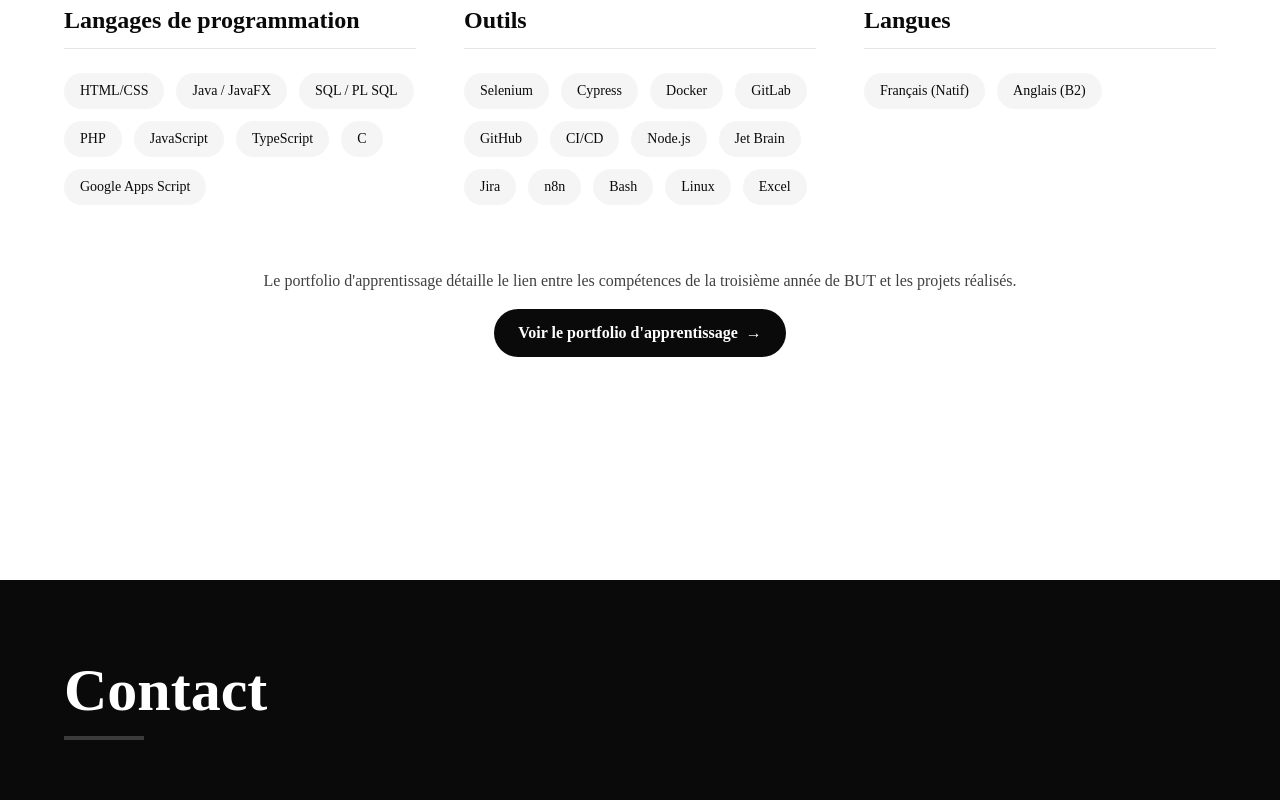
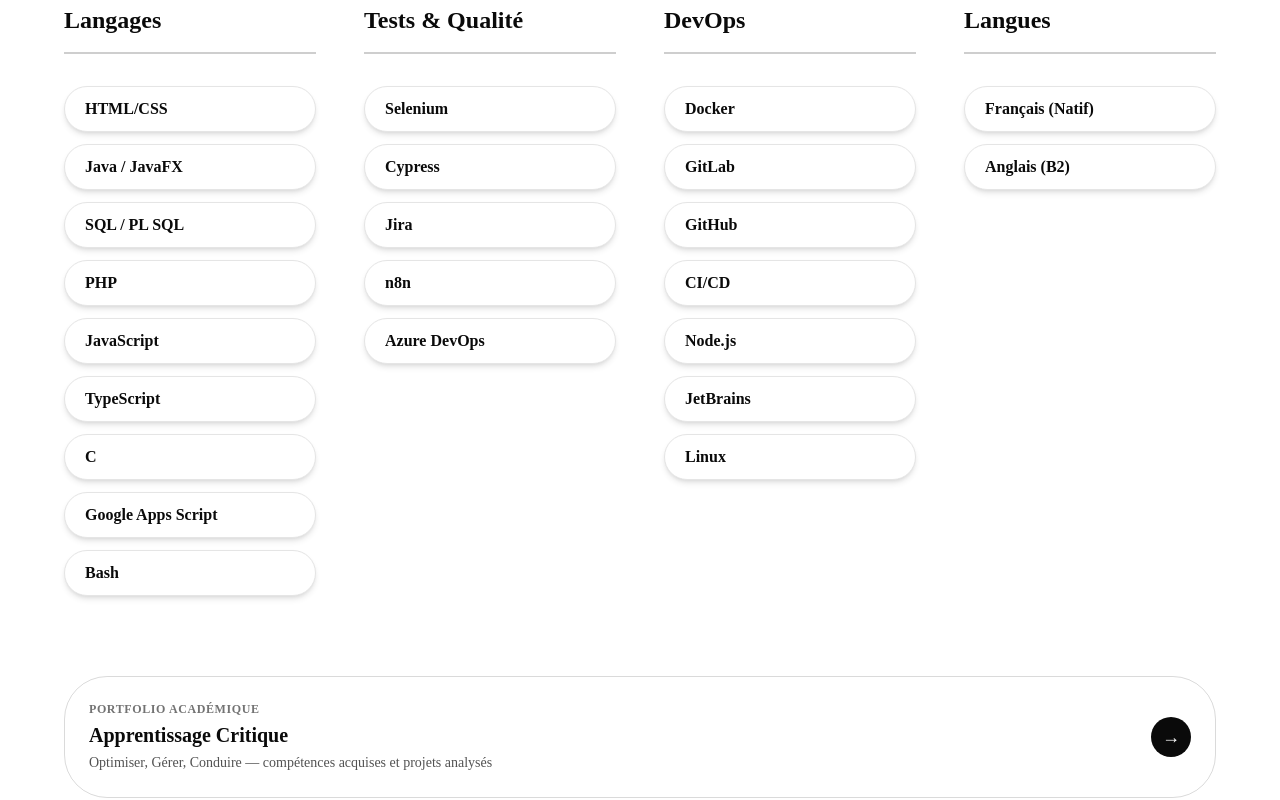
Before and after one commit to M2M2005/Site-Web, a Next.js app: page / in a window 1280 px wide. Shown: the part 6840-7640 px from the top of the page. Built offline with nearby package versions, Linux system fonts and the light colour scheme.

Commit message:
compétence

```diff
--- a/components/sections/apprentissage-section.tsx
+++ b/components/sections/apprentissage-section.tsx
@@ -25,25 +25,25 @@
         items: [
             {
                 title: "Choisir des structures de données complexes adaptées au problème",
-                content: "J'ai choisi une base de données relationnelle pour gérer efficacement les produits, utilisateurs et commandes, car elle permettait de bien lier ces éléments. J'ai appris à évaluer les besoins d'un projet pour choisir la bonne structure de données.",
+                content: "J'ai choisi une base de données relationnelle pour gérer efficacement les produits, utilisateurs et commandes, car elle permettait de bien lier ces éléments. Cette expérience m'a permis d'acquérir une méthodologie d'évaluation des besoins pour choisir la structure de données la plus adaptée.",
                 projectLink: "#ecommerce",
                 projectName: "projet e-commerce",
             },
             {
                 title: "Utiliser des techniques algorithmiques adaptées pour des problèmes complexes",
-                content: "J'ai utilisé Elgamal pour chiffrer les votes envoyés au serveur. J'ai appris à appliquer des algos de cryptographie pour sécuriser les infos sensibles, ce qui m'a montré l'importance de la sécurité en développement.",
+                content: "J'ai utilisé Elgamal pour chiffrer les votes envoyés au serveur. Cette mise en pratique m'a permis de maîtriser l'application d'algorithmes de cryptographie pour sécuriser les informations sensibles, révélant ainsi l'importance fondamentale de la sécurité en développement.",
                 projectLink: "#referendum",
                 projectName: "projet référendum",
             },
             {
                 title: "Comprendre les enjeux et moyens de sécurisation des données et du code",
-                content: "La sécurité des données était cruciale. J'ai appris à trouver les failles et à utiliser des mesures de sécurité comme le chiffrement et la validation contre les injections SQL. C'est en faisant face à ces obligations et en appliquant ces solutions que j'ai compris l'importance de la sécurisation.",
+                content: "La sécurité des données était cruciale. Ce projet m'a permis de développer ma capacité à identifier les vulnérabilités et à mettre en œuvre des mesures de protection adaptées : chiffrement, validation des entrées, prévention des injections SQL. C'est en affrontant ces enjeux concrets que j'ai pleinement intégré l'importance de la sécurisation.",
                 projectLink: "#ecommerce",
                 projectName: "projet e-commerce",
             },
             {
                 title: "Évaluer l'impact environnemental et sociétal des solutions proposées",
-                content: "Dans mes projets, j'ai réalisé l'impact environnemental de l'informatique. Par exemple, pour le jeu LegendsBuster, on devait faire un jeu éco-responsable : code propre et optimisé, faible consommation et petite taille pour toucher plus de monde.",
+                content: "Dans mes projets, j'ai pris conscience de l'impact environnemental de l'informatique. Le développement de LegendsBuster illustre cette démarche éco-responsable : code optimisé, consommation énergétique réduite et taille minimale pour garantir une accessibilité maximale.",
                 projectLink: "#legendsbuster",
                 projectName: "LegendsBuster",
             },
@@ -84,7 +84,7 @@
             },
             {
                 title: "Manipuler des données hétérogènes",
-                content: "Pendant mon stage chez Orchestra - Travelsoft, j'ai récupéré des données au format IATA (aérien) et je les ai comparées avec des données internes de l'entreprise. Ça m'a beaucoup appris sur la gestion de données variées.",
+                content: "Pendant mon stage chez Orchestra - Travelsoft, j'ai récupéré des données au format IATA (aérien) et je les ai comparées avec des données internes de l'entreprise. Cette expérience m'a permis de développer mes compétences en gestion et harmonisation de données hétérogènes provenant de sources multiples.",
                 projectLink: "#orchestra",
                 projectName: "Orchestra - Travelsoft",
             },
@@ -113,19 +113,19 @@
             },
             {
                 title: "Formaliser les besoins du client et de l'utilisateur",
-                content: "Nous devions communiquer avec le client pour bien comprendre ses besoins et s'assurer que le système de vote répondait à ses attentes. J'ai appris à poser les bonnes questions et à reformuler pour m'assurer que tout le monde était sur la même longueur d'onde.",
+                content: "Nous devions communiquer avec le client pour bien comprendre ses besoins et s'assurer que le système de vote répondait à ses attentes. Cette collaboration m'a permis de développer mes compétences en communication : poser les questions pertinentes, reformuler pour valider la compréhension mutuelle et garantir l'alignement entre tous les acteurs du projet.",
                 projectLink: "#referendum",
                 projectName: "projet référendum",
             },
             {
                 title: "Identifier les critères de faisabilité d'un projet informatique",
-                content: "J'ai dû évaluer la faisabilité technique et économique du projet. J'ai appris à analyser les ressources nécessaires, le temps et le budget pour m'assurer que le projet était réalisable.",
+                content: "J'ai dû évaluer la faisabilité technique et économique du projet. Cette démarche m'a conduit à développer une approche structurée d'analyse des ressources nécessaires, des contraintes temporelles et budgétaires, afin de valider la viabilité du projet.",
                 projectLink: "#ecommerce",
                 projectName: "projet e-commerce",
             },
             {
                 title: "Définir et mettre en œuvre une démarche de suivi de projet",
-                content: "J'ai utilisé l'outil sur GitHub pour suivre l'avancement du projet. En créant des issues et en assignant des tâches, j'ai appris à gérer le temps et les ressources de manière efficace.",
+                content: "J'ai utilisé l'outil de gestion de projet sur GitHub pour suivre l'avancement du projet. La création d'issues et l'assignation de tâches m'ont permis de mettre en pratique une gestion rigoureuse du temps et des ressources, garantissant ainsi le respect des objectifs et des délais.",
                 projectLink: "#ecommerce",
                 projectName: "projet e-commerce",
             },
--- a/components/sections/skills-section.tsx
+++ b/components/sections/skills-section.tsx
@@ -14,7 +14,7 @@
 
 const skillsData: SkillCategory[] = [
     {
-        title: "Langages de programmation",
+        title: "Langages",
         skills: [
             { name: "HTML/CSS" },
             { name: "Java / JavaFX" },
@@ -24,24 +24,29 @@
             { name: "TypeScript" },
             { name: "C" },
             { name: "Google Apps Script" },
+            { name: "Bash" },
         ],
     },
     {
-        title: "Outils",
+        title: "Tests & Qualité",
         skills: [
             { name: "Selenium" },
             { name: "Cypress" },
+            { name: "Jira" },
+            { name: "n8n" },
+            { name: "Azure DevOps" },
+        ],
+    },
+    {
+        title: "DevOps",
+        skills: [
             { name: "Docker" },
             { name: "GitLab" },
             { name: "GitHub" },
             { name: "CI/CD" },
             { name: "Node.js" },
-            { name: "Jet Brain" },
-            { name: "Jira" },
-            { name: "n8n" },
-            { name: "Bash" },
+            { name: "JetBrains" },
             { name: "Linux" },
-            { name: "Excel" },
         ],
     },
     {
@@ -56,12 +61,12 @@
 function SkillBadge({ skill, index }: { skill: Skill; index: number }) {
     return (
         <motion.div
-            initial={{ opacity: 0, scale: 0.8 }}
-            whileInView={{ opacity: 1, scale: 1 }}
+            initial={{ opacity: 0, x: -20 }}
+            whileInView={{ opacity: 1, x: 0 }}
             viewport={{ once: true }}
             transition={{ duration: 0.3, delay: index * 0.05 }}
-            whileHover={{ scale: 1.05, y: -2 }}
-            className="px-4 py-2 bg-neutral-100 dark:bg-neutral-900 text-neutral-950 dark:text-white rounded-full text-sm font-medium hover:bg-neutral-950 hover:text-white dark:hover:bg-white dark:hover:text-neutral-950 transition-colors duration-200 cursor-default"
+            whileHover={{ y: -4, scale: 1.02 }}
+            className="w-full px-5 py-2.5 bg-white dark:bg-neutral-900 text-neutral-950 dark:text-white rounded-xl text-base font-semibold hover:bg-neutral-950 hover:text-white dark:hover:bg-white dark:hover:text-neutral-950 transition-all duration-300 cursor-default shadow-md hover:shadow-xl border border-neutral-200 dark:border-neutral-800 hover:border-neutral-950 dark:hover:border-white"
         >
             {skill.name}
         </motion.div>
@@ -89,7 +94,7 @@
                 </motion.div>
 
                 {/* Skills Grid */}
-                <div className="grid md:grid-cols-3 gap-12">
+                <div className="grid md:grid-cols-2 lg:grid-cols-4 gap-8 md:gap-12">
                     {skillsData.map((category, categoryIndex) => (
                         <motion.div
                             key={category.title}
@@ -99,12 +104,12 @@
                             transition={{ duration: 0.6, delay: categoryIndex * 0.2 }}
                         >
                             {/* Category Title */}
-                            <h3 className="text-2xl font-bold text-neutral-950 dark:text-white mb-6 pb-3 border-b border-neutral-950/10 dark:border-white/10">
+                            <h3 className="text-2xl font-bold text-neutral-950 dark:text-white mb-8 pb-4 border-b-2 border-neutral-950/20 dark:border-white/20">
                                 {category.title}
                             </h3>
 
                             {/* Skills Badges */}
-                            <div className="flex flex-wrap gap-3">
+                            <div className="flex flex-col gap-3">
                                 {category.skills.map((skill, index) => (
                                     <SkillBadge key={skill.name} skill={skill} index={index} />
                                 ))}
@@ -119,17 +124,26 @@
                     whileInView={{ opacity: 1, y: 0 }}
                     viewport={{ once: true }}
                     transition={{ duration: 0.6, delay: 0.4 }}
-                    className="mt-16 text-center"
+                    className="mt-20"
                 >
-                    <p className="text-neutral-700 dark:text-white/80 mb-4">
-                        Le portfolio d'apprentissage détaille le lien entre les compétences de la troisième année de BUT et les projets réalisés.
-                    </p>
                     <Link
                         href="/apprentissage"
-                        className="inline-flex items-center gap-2 px-6 py-3 bg-neutral-950 dark:bg-white text-white dark:text-neutral-950 rounded-full font-semibold hover:bg-neutral-800 dark:hover:bg-white/90 transition-colors"
+                        className="group flex items-center justify-between w-full p-6 rounded-2xl border border-neutral-950/15 dark:border-white/15 hover:border-neutral-950/30 dark:hover:border-white/30 hover:bg-neutral-950/5 dark:hover:bg-white/5 transition-all duration-300"
                     >
-                        Voir le portfolio d'apprentissage
-                        <span>→</span>
+                        <div>
+                            <p className="text-xs font-semibold uppercase tracking-wider text-neutral-500 dark:text-white/50 mb-1">
+                                Portfolio Académique
+                            </p>
+                            <p className="text-xl font-bold text-neutral-950 dark:text-white">
+                                Apprentissage Critique
+                            </p>
+                            <p className="text-sm text-neutral-600 dark:text-white/60 mt-1">
+                                Optimiser, Gérer, Conduire — compétences acquises et projets analysés
+                            </p>
+                        </div>
+                        <span className="flex-shrink-0 w-10 h-10 rounded-full bg-neutral-950 dark:bg-white text-white dark:text-neutral-950 flex items-center justify-center text-lg group-hover:scale-110 transition-transform duration-200">
+                            →
+                        </span>
                     </Link>
                 </motion.div>
             </div>
```
